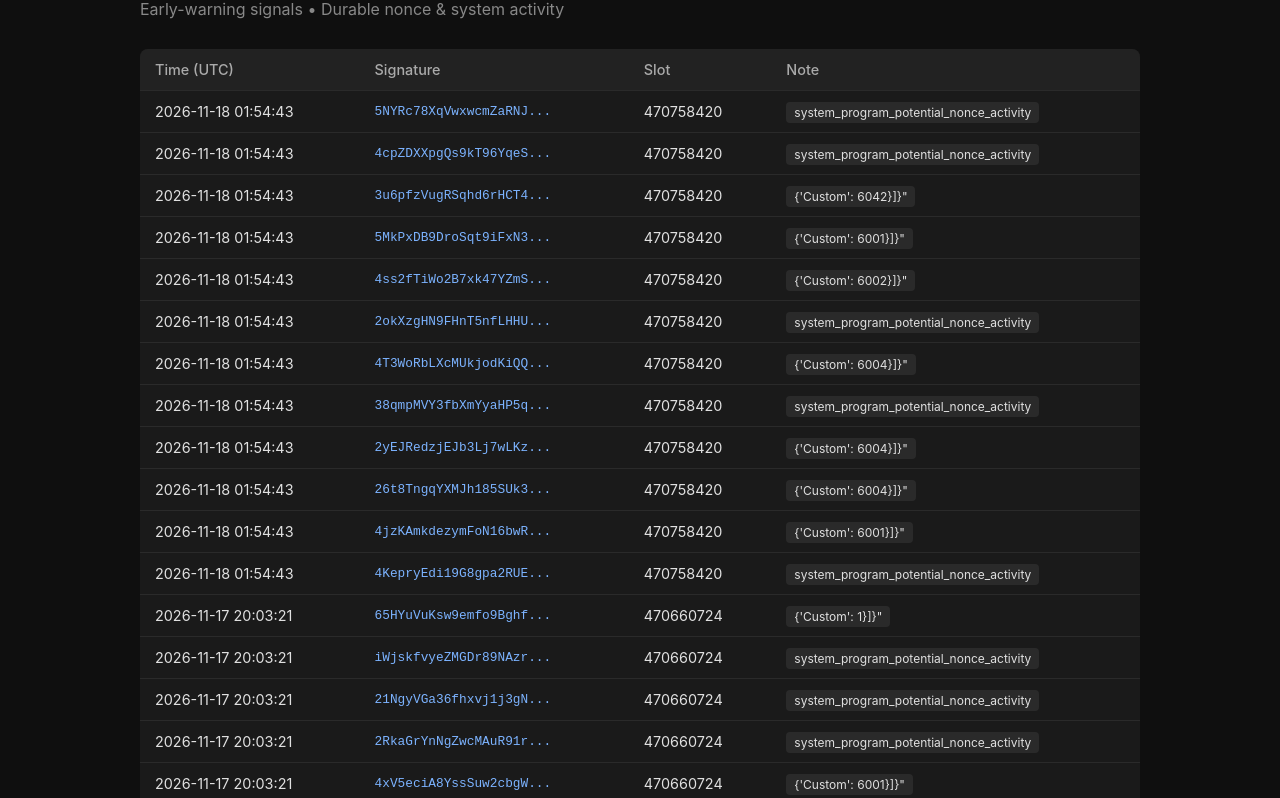
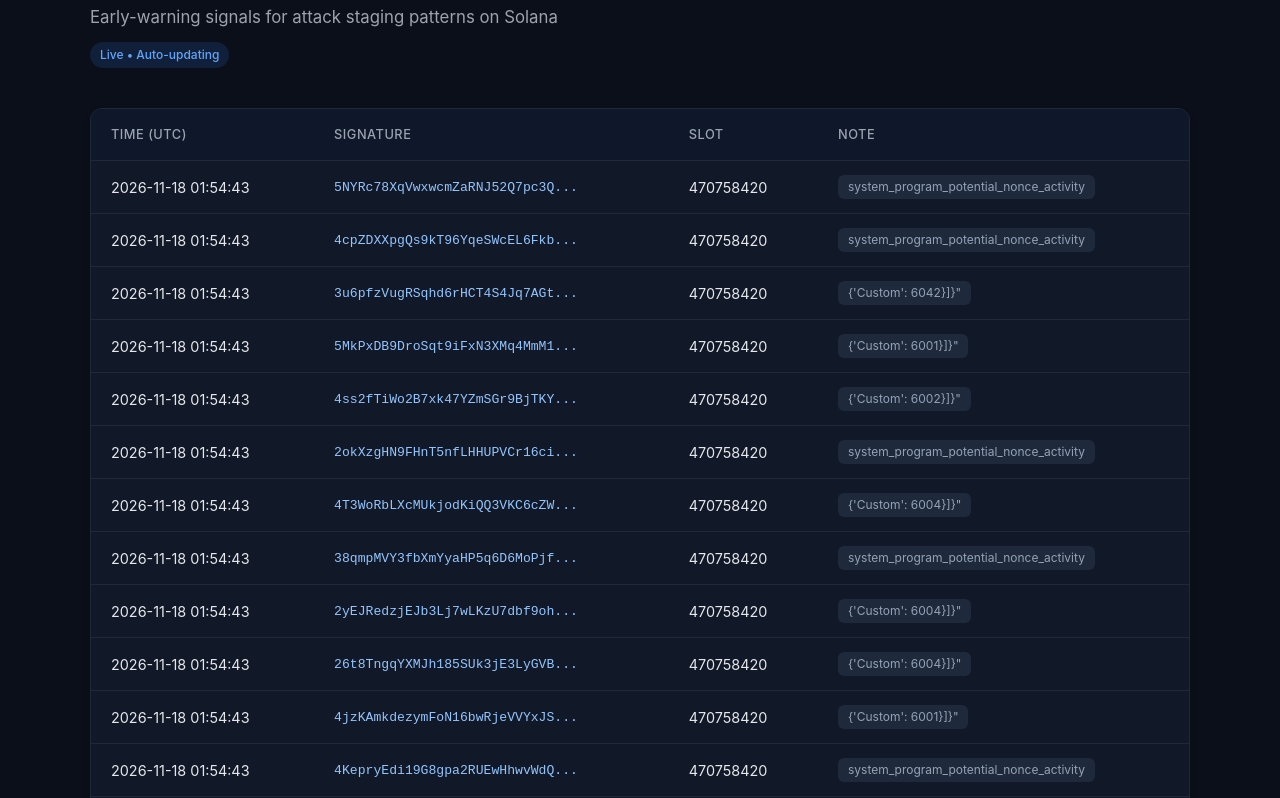
Before and after one commit to kellyonchain/solana-staging-monitor, a plain HTML site: page index.html in a window 1280 px wide. Shown: the part 91-889 px from the top of the page. Drawn offline with Linux system fonts and the light colour scheme.

Commit message:
Update index.html

```diff
--- a/index.html
+++ b/index.html
@@ -5,69 +5,145 @@
   <meta name="viewport" content="width=device-width, initial-scale=1.0" />
   <title>Solana Staging Monitor</title>
   <style>
+    :root {
+      --bg: #0b0f19;
+      --card: #111827;
+      --border: #1f2937;
+      --text: #e5e7eb;
+      --muted: #9ca3af;
+      --accent: #3b82f6;
+      --green: #10b981;
+    }
+
+    * {
+      margin: 0;
+      padding: 0;
+      box-sizing: border-box;
+    }
+
     body {
-      font-family: -apple-system, BlinkMacSystemFont, "Segoe UI", Roboto, Helvetica, Arial, sans-serif;
-      background: #0f0f0f;
-      color: #e0e0e0;
-      margin: 0;
-      padding: 20px;
+      font-family: 'Inter', -apple-system, BlinkMacSystemFont, 'Segoe UI', Roboto, sans-serif;
+      background: var(--bg);
+      color: var(--text);
+      line-height: 1.5;
+      padding: 40px 20px;
     }
+
     .container {
-      max-width: 1000px;
+      max-width: 1100px;
       margin: 0 auto;
     }
+
+    header {
+      margin-bottom: 40px;
+    }
+
     h1 {
-      font-size: 1.8rem;
-      margin-bottom: 5px;
+      font-size: 2rem;
+      font-weight: 700;
+      margin-bottom: 8px;
+      letter-spacing: -0.5px;
     }
+
     .subtitle {
-      color: #888;
-      margin-bottom: 30px;
+      color: var(--muted);
+      font-size: 1.05rem;
     }
+
+    .badge {
+      display: inline-block;
+      background: rgba(59, 130, 246, 0.15);
+      color: #60a5fa;
+      font-size: 0.75rem;
+      padding: 4px 10px;
+      border-radius: 9999px;
+      margin-top: 12px;
+      font-weight: 500;
+    }
+
+    .card {
+      background: var(--card);
+      border: 1px solid var(--border);
+      border-radius: 12px;
+      overflow: hidden;
+      box-shadow: 0 4px 6px -1px rgba(0, 0, 0, 0.3);
+    }
+
     table {
       width: 100%;
       border-collapse: collapse;
-      background: #1a1a1a;
-      border-radius: 8px;
-      overflow: hidden;
+    }
+
+    th {
+      text-align: left;
+      padding: 16px 20px;
+      background: #0f172a;
+      color: var(--muted);
+      font-size: 0.8rem;
+      font-weight: 500;
+      text-transform: uppercase;
+      letter-spacing: 0.5px;
+      border-bottom: 1px solid var(--border);
+    }
+
+    td {
+      padding: 14px 20px;
+      border-bottom: 1px solid var(--border);
+      font-size: 0.9rem;
+    }
+
+    tr:last-child td {
+      border-bottom: none;
+    }
+
+    tr:hover {
+      background: rgba(255, 255, 255, 0.02);
+    }
+
+    .signature {
+      font-family: 'SF Mono', 'Fira Code', monospace;
+      font-size: 0.82rem;
+      color: #93c5fd;
+    }
+
+    .note {
+      display: inline-block;
+      background: #1e293b;
+      color: #94a3b8;
+      padding: 3px 10px;
+      border-radius: 6px;
+      font-size: 0.75rem;
+    }
+
+    footer {
+      margin-top: 30px;
+      color: var(--muted);
+      font-size: 0.85rem;
+      text-align: center;
+    }
+
+    @media (max-width: 600px) {
+      body {
+        padding: 20px 12px;
       }
       th, td {
-      padding: 12px 15px;
-      text-align: left;
-      border-bottom: 1px solid #2a2a2a;
-      font-size: 0.9rem;
+        padding: 12px;
       }
-    th {
-      background: #222;
-      color: #aaa;
-      font-weight: 500;
+      h1 {
+        font-size: 1.6rem;
       }
-    tr:hover {
-      background: #222;
-    }
-    .signature {
-      font-family: monospace;
-      font-size: 0.8rem;
-      color: #7cb3ff;
-    }
-    .badge {
-      background: #2a2a2a;
-      padding: 3px 8px;
-      border-radius: 4px;
-      font-size: 0.75rem;
-    }
-    footer {
-      margin-top: 40px;
-      color: #666;
-      font-size: 0.85rem;
     }
   </style>
 </head>
 <body>
   <div class="container">
+    <header>
       <h1>Solana Staging Monitor</h1>
-    <p class="subtitle">Early-warning signals • Durable nonce & system activity</p>
+      <p class="subtitle">Early-warning signals for attack staging patterns on Solana</p>
+      <div class="badge">Live • Auto-updating</div>
+    </header>
 
+    <div class="card">
       <table>
         <thead>
           <tr>
@@ -79,20 +155,24 @@
         </thead>
         <tbody id="events-body">
           <tr>
-          <td colspan="4">Loading data...</td>
+            <td colspan="4" style="text-align:center; padding: 40px; color: #6b7280;">
+              Loading latest events...
+            </td>
           </tr>
         </tbody>
       </table>
+    </div>
 
     <footer>
-      Data is collected automatically from Solana. This is an early monitoring tool.
+      Data is collected automatically every few hours from Solana mainnet.<br>
+      This is an early-stage monitoring tool focused on staging signals.
     </footer>
   </div>
 
   <script>
     async function loadData() {
       try {
-        const response = await fetch('data/events.csv');
+        const response = await fetch('data/events.csv?t=' + Date.now());
         const text = await response.text();
         const lines = text.trim().split('\n');
         const rows = lines.slice(1).reverse(); // newest first
@@ -100,30 +180,40 @@
         const tbody = document.getElementById('events-body');
         tbody.innerHTML = '';
 
-        rows.slice(0, 30).forEach(line => {
+        if (rows.length === 0) {
+          tbody.innerHTML = `<tr><td colspan="4" style="text-align:center;padding:40px;color:#6b7280;">No data yet</td></tr>`;
+          return;
+        }
+
+        rows.slice(0, 40).forEach(line => {
           const cols = line.split(',');
           if (cols.length < 5) return;
 
+          const time = cols[0].replace('T', ' ').slice(0, 19);
+          const signature = cols[1];
+          const slot = cols[3] || '-';
+          const note = cols[5] || cols[4] || 'activity';
+
           const tr = document.createElement('tr');
           tr.innerHTML = `
-            <td>${cols[0].replace('T', ' ').slice(0, 19)}</td>
-            <td class="signature">${cols[1].slice(0, 20)}...</td>
-            <td>${cols[3]}</td>
-            <td><span class="badge">${cols[5] || cols[4]}</span></td>
+            <td>${time}</td>
+            <td class="signature" title="${signature}">${signature.slice(0, 28)}...</td>
+            <td>${slot}</td>
+            <td><span class="note">${note}</span></td>
           `;
           tbody.appendChild(tr);
         });
-
-        if (rows.length === 0) {
-          tbody.innerHTML = '<tr><td colspan="4">No data yet</td></tr>';
-        }
       } catch (err) {
-        document.getElementById('events-body').innerHTML =
-          '<tr><td colspan="4">Failed to load data</td></tr>';
+        document.getElementById('events-body').innerHTML = `
+          <tr><td colspan="4" style="text-align:center;padding:40px;color:#ef4444;">
+            Failed to load data
+          </td></tr>`;
       }
     }
 
     loadData();
+    // Auto refresh every 5 minutes
+    setInterval(loadData, 5 * 60 * 1000);
   </script>
 </body>
 </html>
```
Lines whose indentation alone changed are shown as unchanged.
